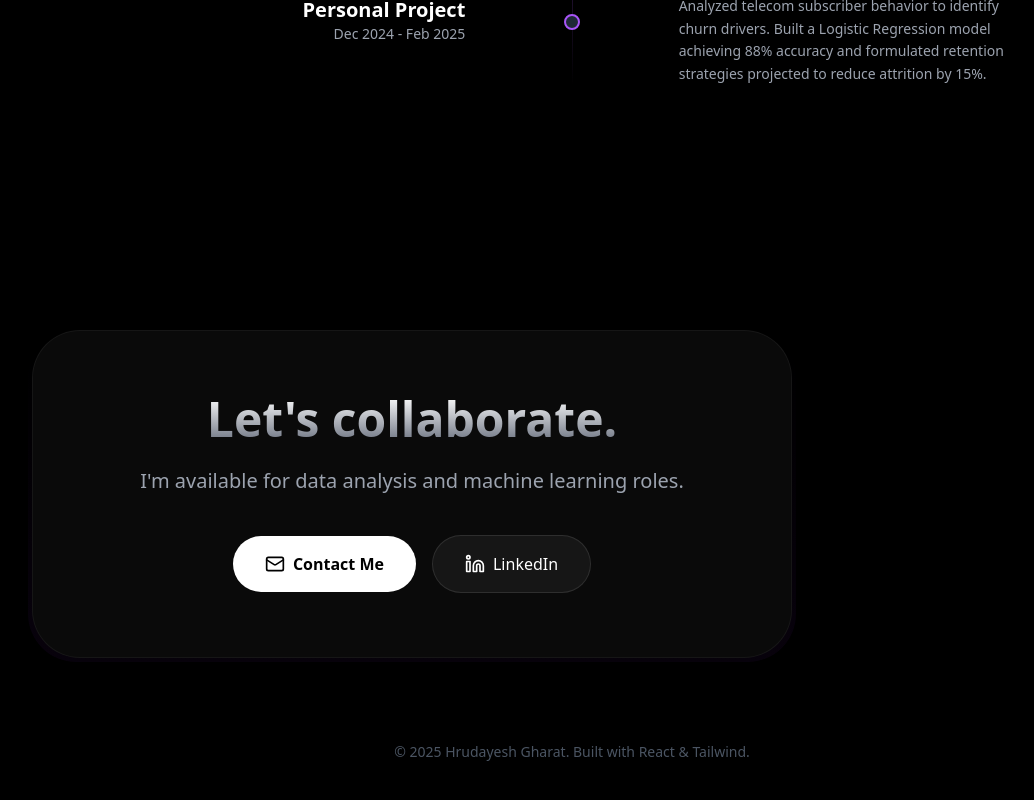
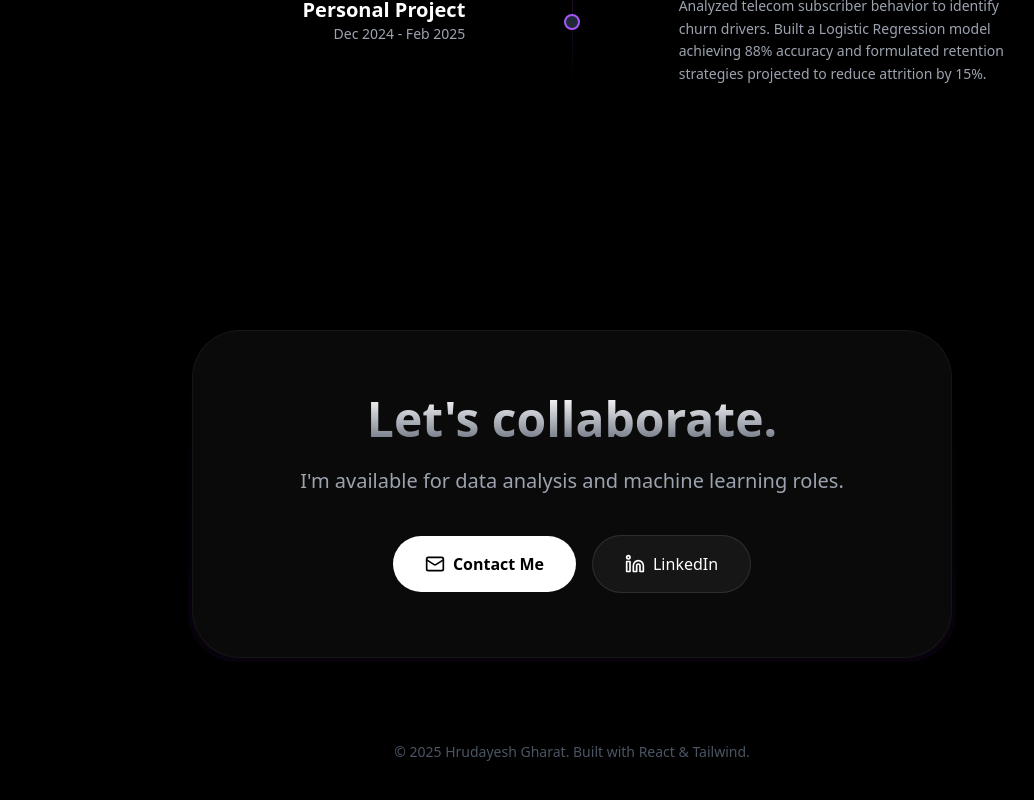
Before and after one commit to hrudayeshgharat/porfolio, a Next.js app: page / in a window 1280 px wide. Shown: the part 3292-4092 px from the top of the page, without its empty margins (68-1102 px from the left). Built offline with nearby package versions, Linux system fonts and the light colour scheme; no server answers.

Commit message:
Aligned Contact card

```diff
--- a/components/Contact.tsx
+++ b/components/Contact.tsx
@@ -4,8 +4,9 @@ import { PERSONAL_INFO } from '@/data/portfolio-data';
 
 export default function Contact() {
   return (
-    <section id="contact" className="min-h-screen flex flex-col justify-center py-20 px-4 md:px-8 relative text-center">
-      <div className="bg-gradient-to-b from-transparent to-purple-900/10 p-1 rounded-[3rem] inline-block w-full max-w-3xl">
+    <section id="contact" className="min-h-screen flex flex-col justify-center items-center py-20 px-4 md:px-8 relative text-center">
+
+      <div className="bg-gradient-to-b from-transparent to-purple-900/10 p-1 rounded-[3rem] w-full max-w-3xl">
         <div className="bg-[#0a0a0a] rounded-[3rem] p-8 md:p-16 border border-white/5 shadow-2xl">
           <h2 className="text-4xl md:text-5xl font-bold mb-6 bg-clip-text text-transparent bg-gradient-to-b from-white to-gray-500">
             Let's collaborate.
```
